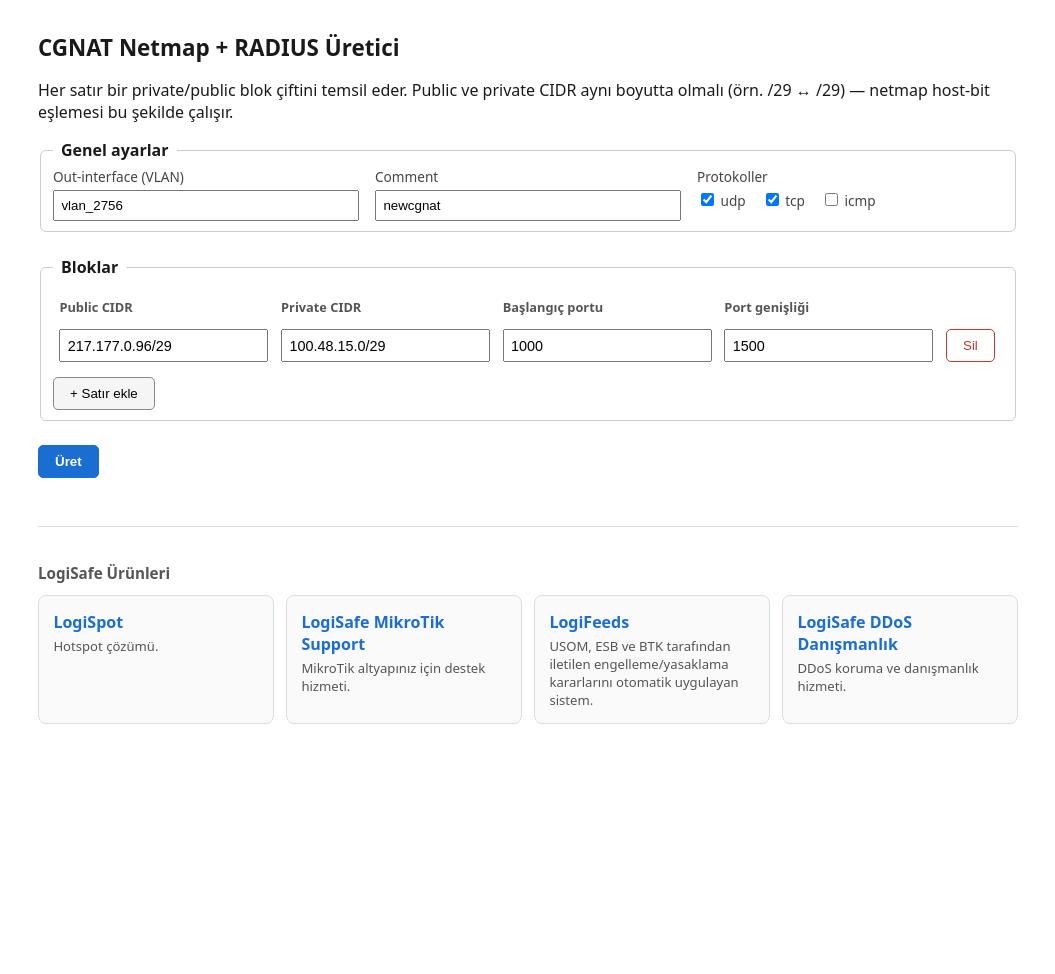
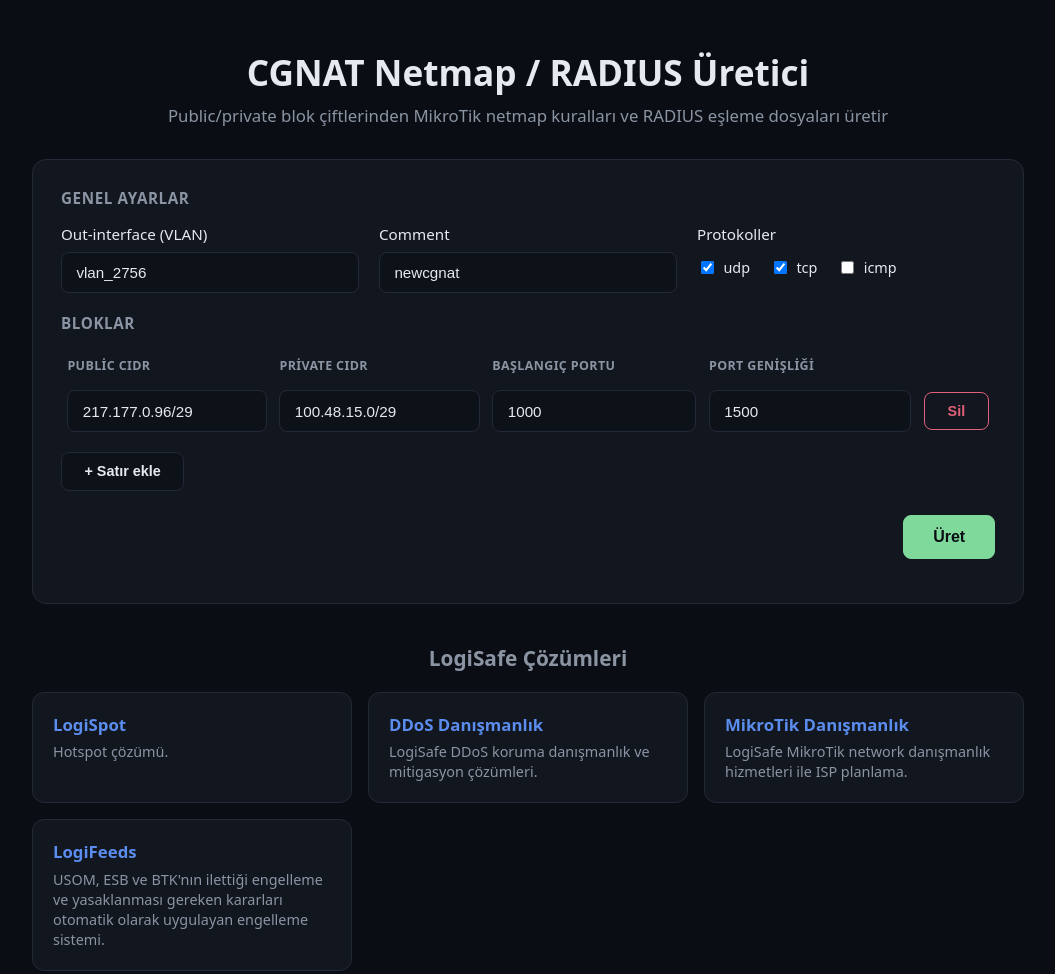
Before and after one commit to safacyln/cgnat, a website: page public/index.html in a window 1280 px wide. Shown: the whole page, without its empty margins (112-1167 px from the left). Before the commit the page ends 800 px from the top, so only its background shows below. Drawn offline with Linux system fonts and the light colour scheme.

Commit message:
Redesign UI with dark theme matching LogiSafe IP Calc style
Single dark card layout for settings/blocks/generate, restyled promo
footer grid to match the reference design (title-as-link cards).

```diff
--- a/public/index.html
+++ b/public/index.html
@@ -5,41 +5,136 @@
 <meta name="viewport" content="width=device-width, initial-scale=1" />
 <title>CGNAT Netmap / RADIUS Üretici</title>
 <style>
-  body { font-family: system-ui, sans-serif; max-width: 980px; margin: 2rem auto; padding: 0 1rem; color: #1a1a1a; }
-  h1 { font-size: 1.4rem; }
-  fieldset { margin-bottom: 1.5rem; border: 1px solid #ccc; border-radius: 6px; }
-  legend { font-weight: 600; padding: 0 .5rem; }
-  label { display: block; font-size: .85rem; margin-bottom: .25rem; color: #444; }
-  input[type=text], input[type=number] { width: 100%; padding: .4rem; box-sizing: border-box; }
-  .settings-row { display: flex; gap: 1rem; flex-wrap: wrap; }
-  .settings-row > div { flex: 1; min-width: 160px; }
-  .protocols { display: flex; gap: 1rem; align-items: center; }
-  table { width: 100%; border-collapse: collapse; margin-top: .5rem; }
-  th, td { padding: .4rem; text-align: left; }
-  th { font-size: .8rem; color: #555; }
+  :root {
+    --bg: #0a0e14;
+    --card: #12161f;
+    --card-border: #232936;
+    --field-bg: #0d1118;
+    --field-border: #232936;
+    --text: #e6e9ef;
+    --text-muted: #8b94a3;
+    --accent: #5b8def;
+    --accent-soft: rgba(91, 141, 239, .12);
+    --danger: #e0607a;
+    --primary-btn: #7fd99a;
+  }
+  * { box-sizing: border-box; }
+  body {
+    font-family: system-ui, -apple-system, "Segoe UI", sans-serif;
+    background: var(--bg);
+    color: var(--text);
+    max-width: 1040px;
+    margin: 0 auto;
+    padding: 3rem 1.5rem 4rem;
+  }
+  h1 {
+    font-size: 2.2rem;
+    font-weight: 800;
+    text-align: center;
+    margin: 0 0 .5rem;
+  }
+  .subtitle {
+    text-align: center;
+    color: var(--text-muted);
+    margin: 0 0 2rem;
+    font-size: 1.05rem;
+  }
+  .card {
+    background: var(--card);
+    border: 1px solid var(--card-border);
+    border-radius: 14px;
+    padding: 1.75rem;
+    margin-bottom: 1.5rem;
+  }
+  .card h2 {
+    font-size: .95rem;
+    font-weight: 600;
+    color: var(--text-muted);
+    text-transform: uppercase;
+    letter-spacing: .04em;
+    margin: 0 0 1rem;
+  }
+  label {
+    display: block;
+    font-size: .95rem;
+    color: var(--text);
+    margin-bottom: .5rem;
+  }
+  input[type=text], input[type=number] {
+    width: 100%;
+    padding: .7rem .9rem;
+    background: var(--field-bg);
+    border: 1px solid var(--field-border);
+    border-radius: 8px;
+    color: var(--text);
+    font-size: .95rem;
+  }
+  input::placeholder { color: #4d5566; }
+  input:focus { outline: none; border-color: var(--accent); }
+  .settings-row { display: flex; gap: 1.25rem; flex-wrap: wrap; margin-bottom: 1.25rem; }
+  .settings-row > div { flex: 1; min-width: 200px; }
+  .protocols { display: flex; gap: 1.25rem; align-items: center; padding-top: .4rem; }
+  .protocols label { display: flex; align-items: center; gap: .4rem; font-size: .9rem; margin: 0; }
+  table { width: 100%; border-collapse: collapse; }
+  th, td { padding: .5rem .4rem; text-align: left; }
+  th { font-size: .78rem; color: var(--text-muted); text-transform: uppercase; letter-spacing: .03em; font-weight: 600; }
   td input { font-size: .9rem; }
-  .row-actions { display: flex; gap: .5rem; margin-top: .5rem; }
-  button { cursor: pointer; padding: .5rem 1rem; border-radius: 5px; border: 1px solid #888; background: #f5f5f5; }
-  button.primary { background: #1a6dd1; color: #fff; border-color: #1a6dd1; font-weight: 600; }
-  button.danger { background: #fff; color: #c0392b; border-color: #c0392b; }
-  #errors { color: #c0392b; white-space: pre-wrap; margin-top: 1rem; font-size: .9rem; }
+  .row-actions { margin-top: .75rem; }
+  button {
+    cursor: pointer;
+    padding: .65rem 1.4rem;
+    border-radius: 8px;
+    border: 1px solid var(--field-border);
+    background: var(--field-bg);
+    color: var(--text);
+    font-size: .9rem;
+    font-weight: 600;
+  }
+  button:hover { border-color: var(--accent); }
+  button.primary {
+    background: var(--primary-btn);
+    color: #0a0e14;
+    border-color: var(--primary-btn);
+    font-size: 1rem;
+    padding: .75rem 1.8rem;
+  }
+  button.primary:hover { filter: brightness(1.08); border-color: var(--primary-btn); }
+  button.danger { background: transparent; color: var(--danger); border-color: var(--danger); }
+  .generate-row { text-align: right; }
+  #errors { color: var(--danger); white-space: pre-wrap; margin-top: 1rem; font-size: .9rem; }
   #downloads { margin-top: 1rem; display: none; gap: .5rem; }
-  #downloads a { display: inline-block; margin-right: .75rem; }
-  footer.promo { margin-top: 3rem; padding-top: 1.5rem; border-top: 1px solid #ddd; }
-  footer.promo h2 { font-size: .95rem; color: #555; margin-bottom: .75rem; }
-  .promo-grid { display: grid; grid-template-columns: repeat(auto-fit, minmax(220px, 1fr)); gap: .75rem; }
-  .promo-card { display: block; border: 1px solid #ddd; border-radius: 8px; padding: .9rem; background: #fafafa; text-decoration: none; color: inherit; transition: box-shadow .15s, border-color .15s; }
-  .promo-card[href]:hover { border-color: #1a6dd1; box-shadow: 0 2px 8px rgba(26,109,209,.15); }
-  .promo-card .brand { font-weight: 700; color: #1a6dd1; margin-bottom: .25rem; }
-  .promo-card .desc { font-size: .82rem; color: #555; }
+  #downloads a { display: inline-block; margin-right: 1rem; color: var(--accent); text-decoration: none; font-weight: 600; }
+  #downloads a:hover { text-decoration: underline; }
+  footer.promo { margin-top: 2.5rem; }
+  footer.promo h2 {
+    text-align: center;
+    font-size: 1.3rem;
+    font-weight: 700;
+    color: var(--text-muted);
+    margin-bottom: 1.25rem;
+  }
+  .promo-grid { display: grid; grid-template-columns: repeat(auto-fit, minmax(280px, 1fr)); gap: 1rem; }
+  .promo-card {
+    display: block;
+    border: 1px solid var(--card-border);
+    border-radius: 12px;
+    padding: 1.25rem;
+    background: var(--card);
+    text-decoration: none;
+    color: inherit;
+    transition: border-color .15s, transform .15s;
+  }
+  .promo-card[href]:hover { border-color: var(--accent); transform: translateY(-2px); }
+  .promo-card .brand { font-weight: 700; color: var(--accent); margin-bottom: .4rem; font-size: 1.05rem; }
+  .promo-card .desc { font-size: .9rem; color: var(--text-muted); line-height: 1.4; }
 </style>
 </head>
 <body>
-<h1>CGNAT Netmap + RADIUS Üretici</h1>
-<p>Her satır bir private/public blok çiftini temsil eder. Public ve private CIDR aynı boyutta olmalı (örn. /29 ↔ /29) — netmap host-bit eşlemesi bu şekilde çalışır.</p>
+<h1>CGNAT Netmap / RADIUS Üretici</h1>
+<p class="subtitle">Public/private blok çiftlerinden MikroTik netmap kuralları ve RADIUS eşleme dosyaları üretir</p>
 
-<fieldset>
-  <legend>Genel ayarlar</legend>
+<div class="card">
+  <h2>Genel ayarlar</h2>
   <div class="settings-row">
     <div>
       <label for="outInterface">Out-interface (VLAN)</label>
@@ -58,10 +153,8 @@
       </div>
     </div>
   </div>
-</fieldset>
 
-<fieldset>
-  <legend>Bloklar</legend>
+  <h2>Bloklar</h2>
   <table id="rowsTable">
     <thead>
       <tr>
@@ -77,9 +170,10 @@
   <div class="row-actions">
     <button type="button" id="addRow">+ Satır ekle</button>
   </div>
-</fieldset>
 
+  <div class="generate-row" style="margin-top: 1.5rem;">
     <button type="button" class="primary" id="generate">Üret</button>
+  </div>
 
   <div id="errors"></div>
   <div id="downloads">
@@ -87,26 +181,27 @@
     <a id="dlTxt">cgnat_radius.txt indir</a>
     <a id="dlCsv">cgnat_summary.csv indir</a>
   </div>
+</div>
 
 <footer class="promo">
-  <h2>LogiSafe Ürünleri</h2>
+  <h2>LogiSafe Çözümleri</h2>
   <div class="promo-grid">
     <a class="promo-card" href="https://logispot.net/" target="_blank" rel="noopener">
       <div class="brand">LogiSpot</div>
       <div class="desc">Hotspot çözümü.</div>
     </a>
+    <a class="promo-card" href="https://logisafe.net.tr/cozumlerimiz/ddos-koruma/" target="_blank" rel="noopener">
+      <div class="brand">DDoS Danışmanlık</div>
+      <div class="desc">LogiSafe DDoS koruma danışmanlık ve mitigasyon çözümleri.</div>
+    </a>
     <a class="promo-card" href="https://logisafe.net.tr/hizmetlerimiz/danismanlik/isp-planning/" target="_blank" rel="noopener">
-      <div class="brand">LogiSafe MikroTik Support</div>
-      <div class="desc">MikroTik altyapınız için destek hizmeti.</div>
+      <div class="brand">MikroTik Danışmanlık</div>
+      <div class="desc">LogiSafe MikroTik network danışmanlık hizmetleri ile ISP planlama.</div>
     </a>
     <div class="promo-card">
       <div class="brand">LogiFeeds</div>
-      <div class="desc">USOM, ESB ve BTK tarafından iletilen engelleme/yasaklama kararlarını otomatik uygulayan sistem.</div>
+      <div class="desc">USOM, ESB ve BTK'nın ilettiği engelleme ve yasaklanması gereken kararları otomatik olarak uygulayan engelleme sistemi.</div>
     </div>
-    <a class="promo-card" href="https://logisafe.net.tr/cozumlerimiz/ddos-koruma/" target="_blank" rel="noopener">
-      <div class="brand">LogiSafe DDoS Danışmanlık</div>
-      <div class="desc">DDoS koruma ve danışmanlık hizmeti.</div>
-    </a>
   </div>
 </footer>
 
```
Lines whose indentation alone changed are shown as unchanged.
